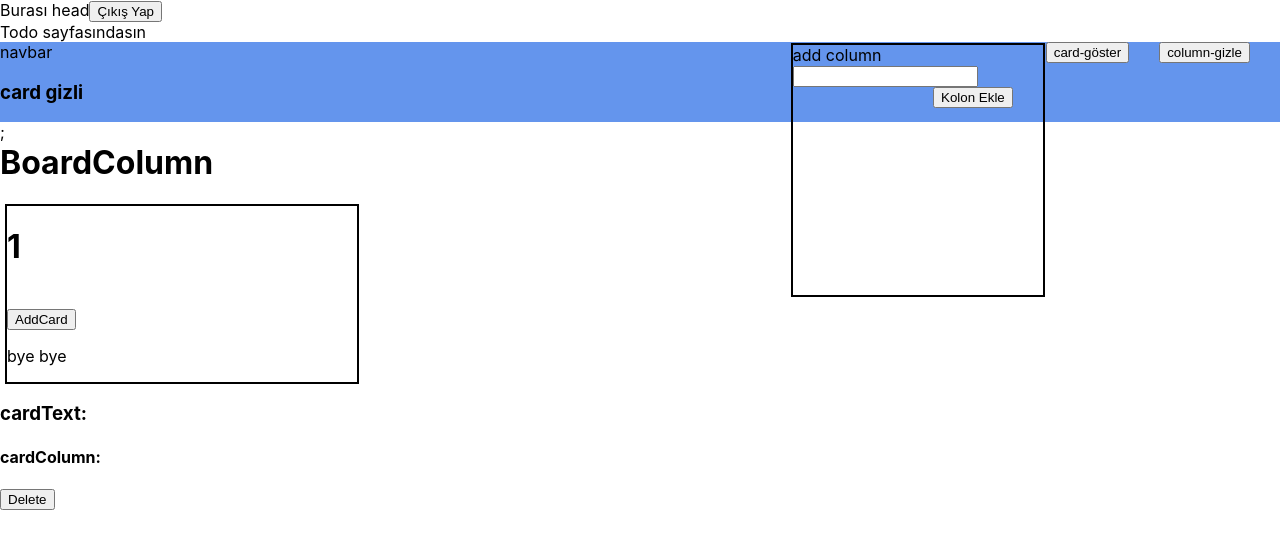
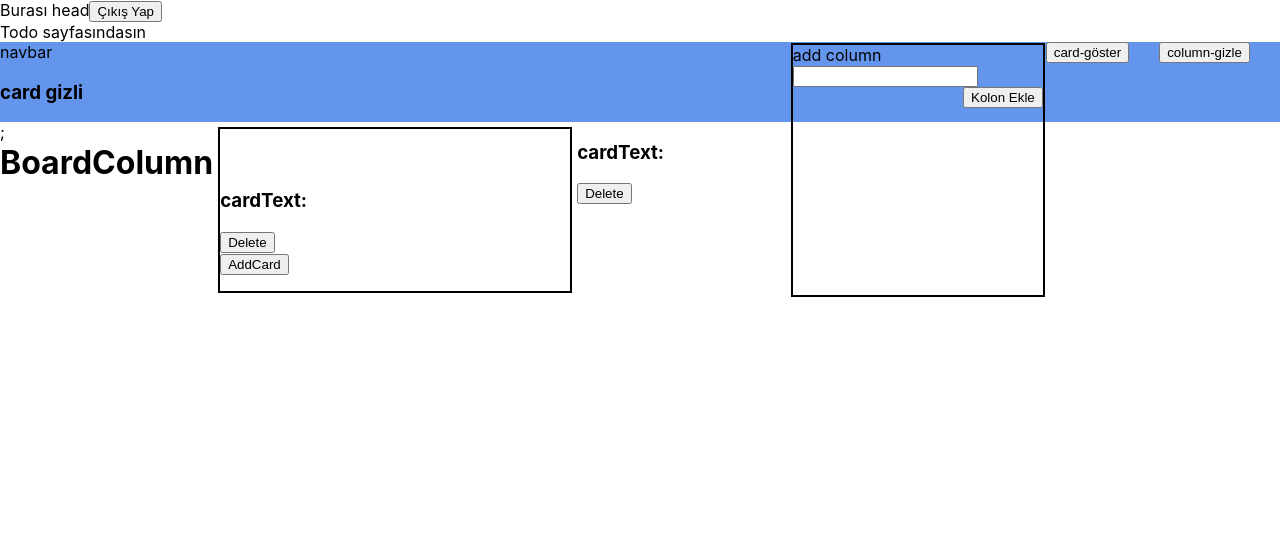
Before and after one commit to mertcancet/todo-redux, a React (Create React App) app: page /todo in a window 1280 px wide. Both pictures are taken after a click on the button "column-göster". Shown: the top 548 px of the page. Built offline with nearby package versions, Linux system fonts and the light colour scheme.

Commit message:
bem notation added

```diff
--- a/src/componenets/BoardColumn/Cards/cards.js
+++ b/src/componenets/BoardColumn/Cards/cards.js
@@ -3,13 +3,13 @@ import { connect } from "react-redux";
 
 class Card extends React.Component {
   render() {
-    const { cardText, cardColumn } = this.props;
+    const { cardText } = this.props;
     return (
-      <div>
-        <h3>cardText: {cardText}</h3>
-        <h4>cardColumn:{cardColumn}</h4>
+      <div className="card">
+        <h3 className="card--header">cardText: {cardText}</h3>
+
         <button
-          className="todo-delete-btn"
+          className="card--deleteBtn"
           onClick={() => this.props.deleteCard(this.props.index)}
         >
           {"Delete"}
--- a/src/componenets/BoardColumn/boardColumn.css
+++ b/src/componenets/BoardColumn/boardColumn.css
@@ -1,4 +1,7 @@
 .boardColumn {
+  display: flex;
+}
+.boardColumn__body {
   width: 350px;
   border: 2px solid black;
   margin: 5px;
--- a/src/componenets/BoardColumn/boardColumn.js
+++ b/src/componenets/BoardColumn/boardColumn.js
@@ -22,10 +22,11 @@ class BoardColumn extends React.Component {
   }
   cardHandleSubmit(e, index) {
     // console.log("istenilen", this.props.columnList.getIn([index, "text"]));
-
+    let value = this.props.columnList.getIn([index, "text"]);
+    console.log(value);
     e.preventDefault();
     this.setState({
-      cardColumn: this.props.columnList.getIn([index, "text"]),
+      cardColumn: value,
     });
     this.setState({ isAddCardHidden: !this.state.isAddCardHidden });
     console.log("carddcolymn", this.state.cardColumn);
@@ -43,17 +44,25 @@ class BoardColumn extends React.Component {
   render() {
     const { isAddCardHidden } = this.state;
     return (
-      <div className="boardColumn-wrapper">
+      <div className="boardColumn">
         <h1>BoardColumn</h1>
         {this.props.columnList.map((each, index) => {
           return (
-            <div className="boardColumn" key={each.get("id", Math.random())}>
-              <h1>{each.get("text", "")}</h1>
+            <div
+              className="boardColumn__body"
+              key={each.get("id", Math.random())}
+            >
+              <h1 className="boardColumn__body--header">
+                {each.get("text", "")}
+              </h1>
               <br />
               {this.props.cardList.map((card, index) => {
                 if (card.get("cardColumn") === each.get("text")) {
                   return (
-                    <div key={card.get("id", Math.random())}>
+                    <div
+                      className="boardColumn__card"
+                      key={card.get("id", Math.random())}
+                    >
                       <Card
                         key={card.get("id", Math.random())}
                         id={card.get("id", "-")}
@@ -66,22 +75,31 @@ class BoardColumn extends React.Component {
                 }
               })}
 
-              <button onClick={this.toggleAddCard}>
+              <button
+                className="boardColumn__addCard--addCardbtn"
+                onClick={this.toggleAddCard}
+              >
                 {isAddCardHidden ? "AddCard" : "Hide AddCard"}
               </button>
               {!isAddCardHidden ? (
-                <div>
+                <div className="boardColumn__addCard">
                   <form onSubmit={(e) => this.cardHandleSubmit(e, index)}>
-                    <label>Card header</label>
+                    <label className="boardColumn__addCard--header">
+                      Card header
+                    </label>
                     <input
+                      className="boardColumn__addCard--input"
                       type="text"
                       onChange={(e) => this.handleCardText(e.target.value)}
                     ></input>
-                    <input type="submit"></input>
+                    <input
+                      className="boardColumn__addCard--addCardbtn"
+                      type="submit"
+                    ></input>
                   </form>
                 </div>
               ) : (
-                <p>bye bye</p>
+                <p></p>
               )}
               {this.props.columnList.get(index).id}
               {console.log(this.props.columnList.getIn([index, "text"]))}
--- a/src/componenets/Head/head.js
+++ b/src/componenets/Head/head.js
@@ -5,9 +5,12 @@ class Head extends React.PureComponent {
   render() {
     const { history } = this.props;
     return (
-      <div>
+      <div className="head">
         Burası head
-        <button onClick={() => history && history.push("/goodbye")}>
+        <button
+          className="head--exitBtn"
+          onClick={() => history && history.push("/goodbye")}
+        >
           Çıkış Yap
         </button>
       </div>
--- a/src/componenets/navbar/navbar.css
+++ b/src/componenets/navbar/navbar.css
@@ -1,11 +1,26 @@
-.navbar-wrapper {
+.navbar {
   height: 80px;
   width: 100%;
   background-color: cornflowerblue;
 }
-.btn {
+.navbar__hideColumnBtn {
   float: right;
   margin-right: 30px;
+}
+
+.navbar__hideCardBtn {
+  float: right;
+  margin-right: 30px;
+}
+.navbar__addColumn {
+  height: 250px;
+  width: 250px;
+  border: 2px solid black;
+  margin: 1px;
+  float: right;
+}
+.navbar__addColumn--btn {
+  float: right;
 }
 .colomn {
   height: 250px;
@@ -15,7 +30,7 @@
   float: right;
 }
 
-.cards {
+.navbar__addCard {
   height: 250px;
   width: 250px;
   border: 2px solid black;
--- a/src/componenets/navbar/navbar.js
+++ b/src/componenets/navbar/navbar.js
@@ -56,16 +56,16 @@ class Navbar extends React.Component {
     } = this.state;
 
     return (
-      <div className="navbar-wrapper">
+      <div className="navbar">
         navbar
-        <button className="hide-column btn" onClick={this.toggleHideColumn}>
+        <button className="navbar__hideColumnBtn" onClick={this.toggleHideColumn}>
           {isColumnRendererHidden ? "column-göster" : "column-gizle"}
         </button>
-        <button className="hide-card btn" onClick={this.toggleHideCard}>
+        <button className="navbar__hideCardBtn" onClick={this.toggleHideCard}>
           {isCardRendererHidden ? "card-göster" : "card-gizle"}
         </button>
         {!isColumnRendererHidden ? (
-          <div className="colomn ">
+          <div className="navbar__addColumn ">
             add column
             <br />
             <input
@@ -87,7 +87,7 @@ class Navbar extends React.Component {
           <h3>column gizli</h3>
         )}
         {!isCardRendererHidden ? (
-          <div className="cards ">
+          <div className="navbar__addCard">
             add cards
             <br />
             <form onSubmit={this.handleSubmit}>
--- a/src/redux/reducer.js
+++ b/src/redux/reducer.js
@@ -1,7 +1,7 @@
 import I from "immutable";
 
 const initialStore = I.fromJS({
-  columnList: [{ id: 0, text: "1" }],
+  columnList: [{ id: 0, text: "" }],
   cardList: [{ id: 0, cardText: "", cardColumn: "" }],
 });
 
```
